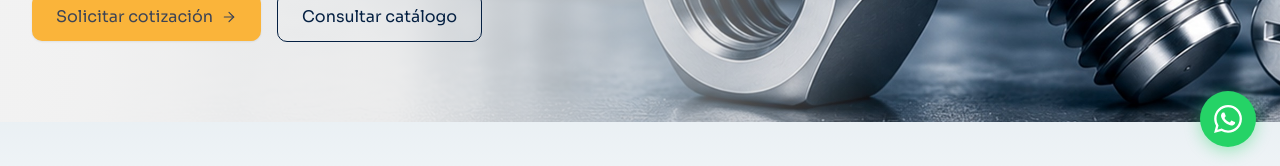
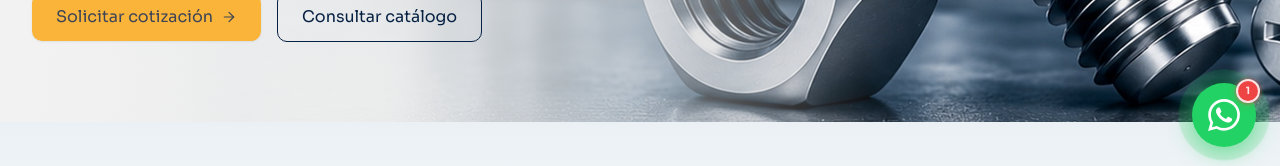
Before and after one commit to bnitezzz/tornitech, a Next.js app: page / in a window 1280 px wide. Shown: the part 629-795 px from the top of the page. Built offline with nearby package versions, Linux system fonts and the light colour scheme; no server answers; the database is empty.

Commit message:
Make WhatsApp float vibrant with notification badge and quote message.
Co-authored-by: Cursor <cursoragent@cursor.com>

```diff
--- a/app/globals.css
+++ b/app/globals.css
@@ -324,3 +324,46 @@
     @apply text-sm leading-relaxed text-[#6b7280];
   }
 }
+
+/* Floating WhatsApp — pulse + notification */
+@keyframes whatsapp-float-ping {
+  0% {
+    transform: scale(1);
+    opacity: 0.55;
+  }
+  70% {
+    transform: scale(1.65);
+    opacity: 0;
+  }
+  100% {
+    transform: scale(1.65);
+    opacity: 0;
+  }
+}
+
+@keyframes whatsapp-float-badge {
+  0%,
+  100% {
+    transform: scale(1);
+    opacity: 0.55;
+  }
+  50% {
+    transform: scale(1.55);
+    opacity: 0;
+  }
+}
+
+.whatsapp-float-ping {
+  animation: whatsapp-float-ping 2s cubic-bezier(0, 0, 0.2, 1) infinite;
+}
+
+.whatsapp-float-badge-pulse {
+  animation: whatsapp-float-badge 1.4s ease-out infinite;
+}
+
+@media (prefers-reduced-motion: reduce) {
+  .whatsapp-float-ping,
+  .whatsapp-float-badge-pulse {
+    animation: none;
+  }
+}
--- a/components/ui/whatsapp-float.tsx
+++ b/components/ui/whatsapp-float.tsx
@@ -1,7 +1,9 @@
 'use client';
 
 import { useSiteContact } from '@/components/providers/site-contact-provider';
-import { getWhatsAppLink } from '@/lib/whatsapp';
+import { buildWhatsAppUrl } from '@/lib/whatsapp';
+
+const FLOAT_MESSAGE = 'Buenas, me gustaria cotizar con ustedes';
 
 function WhatsAppIcon({ className }: { className?: string }) {
   return (
@@ -16,13 +18,33 @@ export function WhatsAppFloat() {
 
   return (
     <a
-      href={getWhatsAppLink('general_quote', undefined, whatsapp)}
+      href={buildWhatsAppUrl(FLOAT_MESSAGE, whatsapp)}
       target="_blank"
       rel="noopener noreferrer"
-      aria-label="Contactar por WhatsApp"
-      className="focus-ring fixed bottom-5 right-5 z-50 flex h-14 w-14 items-center justify-center rounded-full bg-[#25D366] text-white shadow-[0_4px_16px_rgba(37,211,102,0.4)] transition-all duration-300 hover:scale-105 hover:shadow-[0_6px_24px_rgba(37,211,102,0.5)] active:scale-95 motion-reduce:transition-none motion-reduce:hover:scale-100 sm:bottom-6 sm:right-6"
+      aria-label="Cotizar por WhatsApp"
+      className="whatsapp-float focus-ring group fixed bottom-5 right-5 z-50 flex h-14 w-14 items-center justify-center rounded-full bg-[#25D366] text-white shadow-[0_6px_22px_rgba(37,211,102,0.55)] transition-transform duration-300 hover:scale-110 hover:bg-[#1ebe57] hover:shadow-[0_8px_28px_rgba(37,211,102,0.65)] active:scale-95 motion-reduce:animate-none motion-reduce:transition-none motion-reduce:hover:scale-100 sm:bottom-6 sm:right-6 sm:h-16 sm:w-16"
     >
-      <WhatsAppIcon className="h-7 w-7" />
+      {/* Pulse rings */}
+      <span
+        className="whatsapp-float-ping pointer-events-none absolute inset-0 rounded-full bg-[#25D366]/50 motion-reduce:hidden"
+        aria-hidden="true"
+      />
+      <span
+        className="whatsapp-float-ping pointer-events-none absolute inset-0 rounded-full bg-[#25D366]/35 motion-reduce:hidden [animation-delay:0.9s]"
+        aria-hidden="true"
+      />
+
+      <WhatsAppIcon className="relative z-[1] h-7 w-7 sm:h-8 sm:w-8" />
+
+      {/* Active notification badge */}
+      <span
+        className="absolute -right-0.5 -top-0.5 z-[2] flex h-5 min-w-5 items-center justify-center rounded-full bg-[#ef4444] px-1 text-[10px] font-bold leading-none text-white shadow-[0_2px_8px_rgba(239,68,68,0.55)] ring-2 ring-white"
+        aria-hidden="true"
+      >
+        1
+        <span className="whatsapp-float-badge-pulse absolute inset-0 rounded-full bg-[#ef4444] motion-reduce:hidden" />
+      </span>
+      <span className="sr-only">1 mensaje nuevo</span>
     </a>
   );
 }
--- a/lib/whatsapp.ts
+++ b/lib/whatsapp.ts
@@ -25,17 +25,7 @@ export function buildWhatsAppMessage(
 ): string {
   switch (type) {
     case 'general_quote':
-      return [
-        'Hola.',
-        '',
-        'Deseo solicitar una cotización.',
-        '',
-        'Empresa:',
-        '',
-        'Detalle del requerimiento:',
-        '',
-        'Gracias.',
-      ].join('\n');
+      return 'Buenas, me gustaria cotizar con ustedes';
 
     case 'product_quote':
       return [
```
